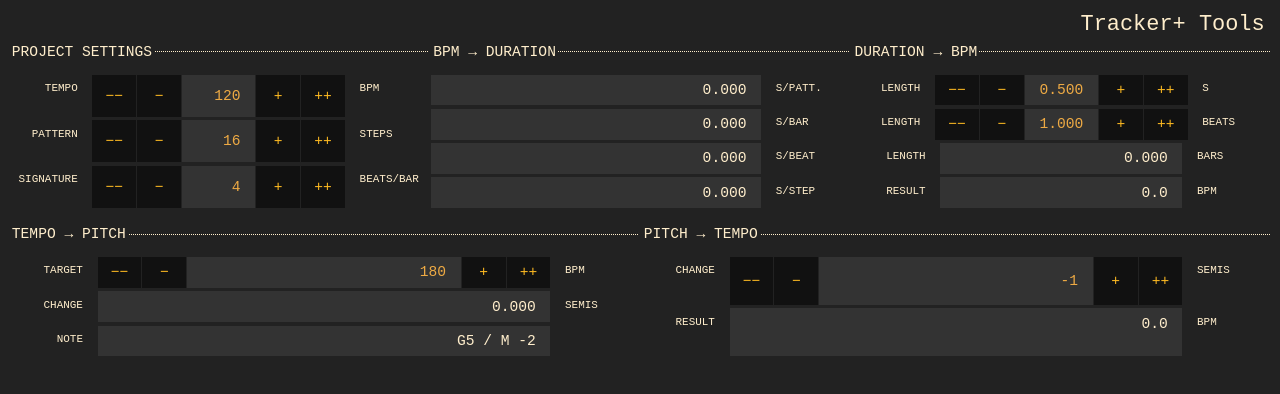
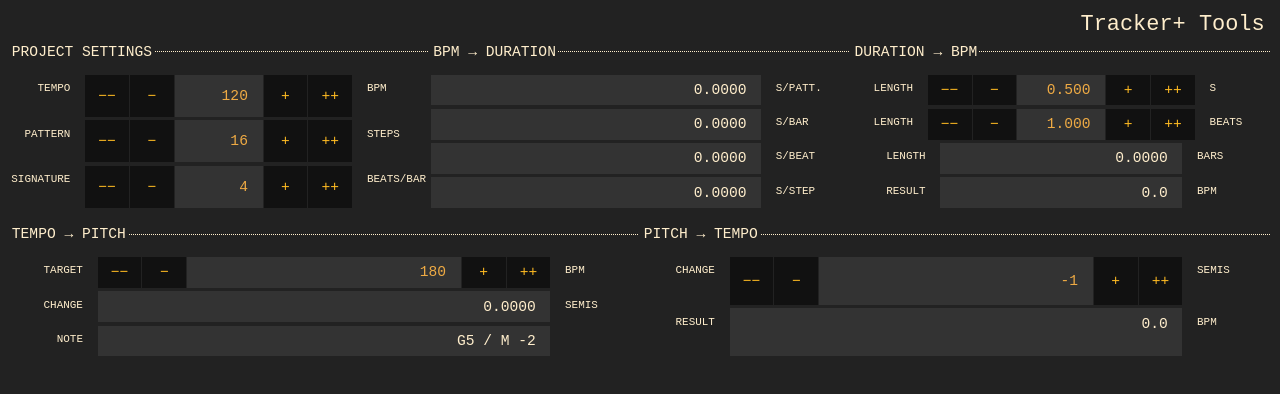
Before and after one commit to thykka/tracker-tools, a React (Vite) app: page / in a window 1280 px wide. Shown: the top 394 px of the page. Built offline with nearby package versions, Linux system fonts and the light colour scheme.

Commit message:
min/max values, better formatting, UI tweaks

```diff
--- a/src/App.tsx
+++ b/src/App.tsx
@@ -22,7 +22,7 @@
       <h1>Tracker+ Tools</h1>
       {groupedFields.map((section) => {
         return (
-          <FieldGroup label={section.label}>
+          <FieldGroup key={section.label} label={section.label}>
             {Object.entries(section.fields).map(([id, field]) => {
               return (
                 <Field
--- a/src/Field.module.scss
+++ b/src/Field.module.scss
@@ -42,7 +42,7 @@
 
 .value {
   flex: 1 1 5rem;
-  min-width: 5rem;
+  min-width: 6rem;
   text-align: right;
   padding: 0.5rem 1rem;
 
--- a/src/Field.tsx
+++ b/src/Field.tsx
@@ -17,6 +17,9 @@
   ) => T[K]['initialValue'];
 };
 
+const clamp = (min: number, max: number, value: number): number =>
+  Math.max(min, Math.min(max, value));
+
 export const Field = <T extends FieldsDefinition>(props: Props<T>) => {
   const {
     id,
@@ -25,19 +28,23 @@
     units,
     step = 1,
     largeStep = step * 10,
-    min = 0,
-    max = 100,
-    formatter
+    min,
+    max,
+    formatter,
+    onChange
   } = props;
   const isInput = !props.readOnly;
-  const format = formatter ?? ((v) => v);
-  let formattedValue = value;
-  try {
-    formattedValue = formatter?.(value) ?? value;
-  } catch (e) {
-    console.log(`Formatting error`, { id, value });
-    throw e;
-  }
+
+  const onChangeHandler = (id: keyof T, newValue: number): void => {
+    if (typeof onChange !== 'function') return;
+    let resultValue = newValue;
+    if (typeof min === 'number' && typeof max === 'number' && min !== max)
+      resultValue = clamp(min, max, resultValue);
+    onChange(id, resultValue);
+  };
+
+  const formattedValue =
+    typeof formatter === 'function' ? formatter(value) : value;
   return (
     <div className={styles.container}>
       <label htmlFor={id} className={styles.label}>
@@ -47,13 +54,13 @@
         <>
           <button
             className={styles.button}
-            onClick={() => props.onChange?.(id, Number(value) - largeStep)}
+            onClick={() => onChangeHandler(id, Number(value) - largeStep)}
           >
             &minus;&minus;
           </button>
           <button
             className={styles.button}
-            onClick={() => props.onChange?.(id, Number(value) - step)}
+            onClick={() => onChangeHandler(id, Number(value) - step)}
           >
             &minus;
           </button>
@@ -64,27 +71,32 @@
             step={step}
             min={min}
             max={max}
-            value={format(value)}
+            value={formattedValue}
+            onFocus={(event) => event.target.select()}
             onChange={(event) =>
-              props.onChange?.(id, event.currentTarget.value)
+              onChangeHandler(id, Number(event.currentTarget.value))
             }
-            onInput={(event) => props.onChange?.(id, event.currentTarget.value)}
+            onInput={(event) =>
+              onChangeHandler(id, Number(event.currentTarget.value))
+            }
           />
         </>
       ) : (
-        <output className={styles.value}>{format(value)}</output>
+        <output id={id} className={styles.value}>
+          {formattedValue}
+        </output>
       )}
       {isInput && (
         <>
           <button
             className={styles.button}
-            onClick={() => props.onChange?.(id, Number(value) + step)}
+            onClick={() => onChangeHandler(id, Number(value) + step)}
           >
             +
           </button>
           <button
             className={styles.button}
-            onClick={() => props.onChange?.(id, Number(value) + largeStep)}
+            onClick={() => onChangeHandler(id, Number(value) + largeStep)}
           >
             ++
           </button>
--- a/src/FieldGroup.module.scss
+++ b/src/FieldGroup.module.scss
@@ -8,6 +8,7 @@
   padding: 1rem 0;
   margin: 0 0.125rem 0.25rem;
   max-width: 100%;
+  min-width: 22.5rem;
 
   @media (min-width: 481px) {
     flex: 1 0;
--- a/src/Fields.ts
+++ b/src/Fields.ts
@@ -23,7 +23,9 @@
       0
     ),
   decimal: (value: number | string): string =>
-    (typeof value === 'string' ? parseFloat(value) : value).toFixed(3),
+    (typeof value === 'string' ? parseFloat(value) : value).toFixed(
+      4 - (value !== 0 ? Math.log10(Number(value) + 1) : 0)
+    ),
   oneDecimal: (value: number | string): string =>
     (typeof value === 'string' ? parseFloat(value) : value).toFixed(1)
 } as const;
@@ -54,6 +56,7 @@
     units: Units.steps,
     min: 1,
     max: 128,
+    largeStep: 8,
     update: (value) => value,
     formatter: Formatters.integer
   },
@@ -109,9 +112,9 @@
     label: 'Length',
     initialValue: 0.5,
     units: Units.seconds,
-    min: 0,
+    min: 0.05,
     max: 60,
-    step: 0.01,
+    step: 0.05,
     largeStep: 1,
     update: (value) => value,
     formatter: Formatters.decimal
@@ -123,8 +126,8 @@
     units: Units.beats,
     min: 0,
     max: 128,
-    step: 0.125,
-    largeStep: 1,
+    step: 1,
+    largeStep: 4,
     update: (value) => value,
     formatter: Formatters.decimal
   },
```
